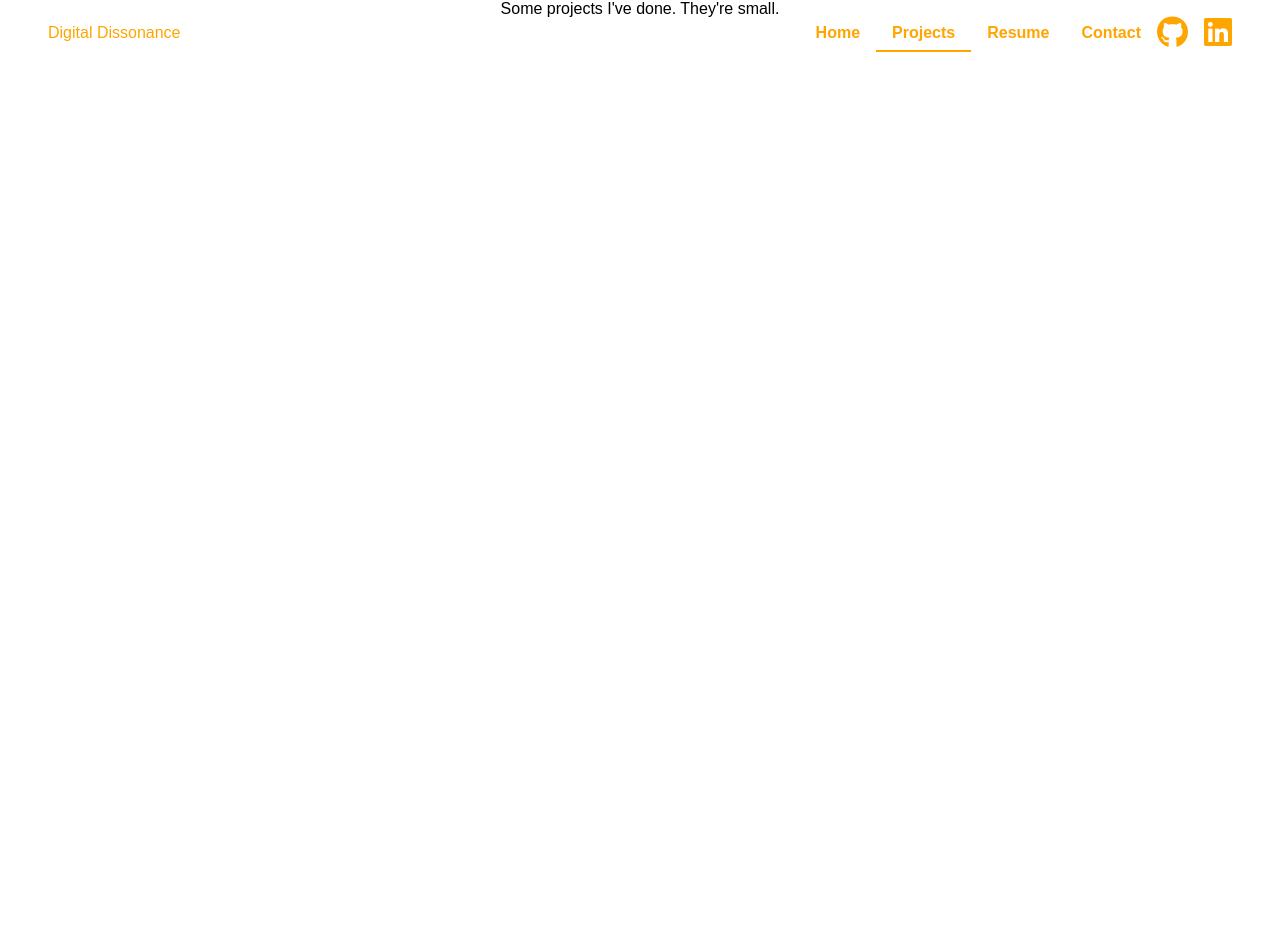
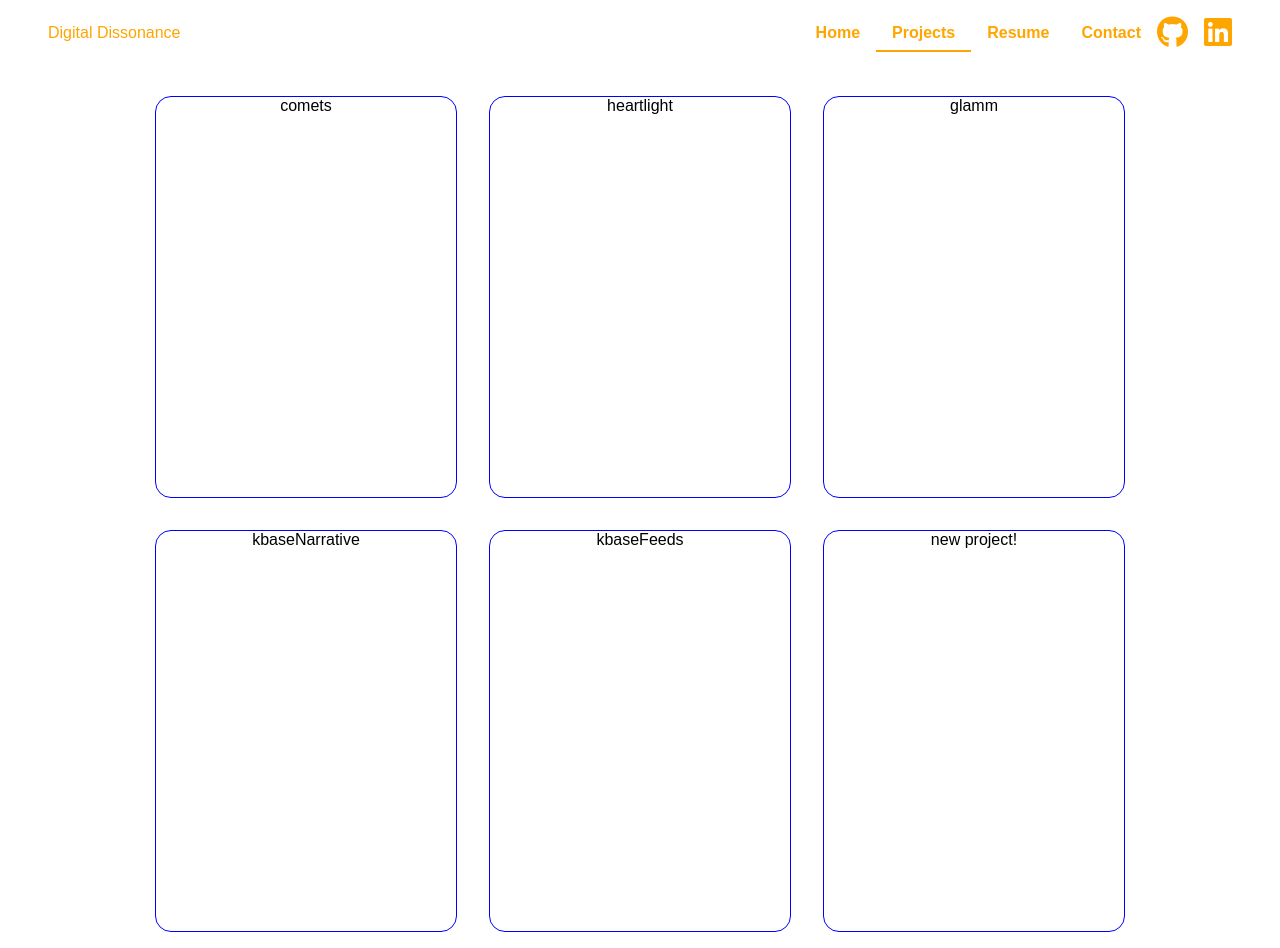
Before and after one commit to briehl/briehl.github.io, a React (Create React App) app: page /projects in a window 1280 px wide. Before the commit the page ends 800 px from the top, so only its background shows below. Built offline with nearby package versions, Linux system fonts and the light colour scheme.

Commit message:
First steps on portfolio

```diff
--- a/src/App.js
+++ b/src/App.js
@@ -16,6 +16,7 @@ class App extends Component {
       <Router>
         <div className="App">
           <RoutedNavBar />
+          <div style={{paddingTop: "5rem"}}></div>
           <Route exact path='/' component={Home} />
           <Route path='/projects' component={Projects} />
           <Route path='/resume' component={Resume} />
--- a/src/components/Projects.js
+++ b/src/components/Projects.js
@@ -1,4 +1,5 @@
 import React, { Component } from 'react';
+import Portfolio from './portfolio/Portfolio';
 
 export default class Projects extends Component {
     constructor(props) {
@@ -7,7 +8,7 @@ export default class Projects extends Component {
 
     render() {
         return (
-            <div>Some projects I've done. They're small.</div>
+            <Portfolio></Portfolio>
         )
     }
 }
--- a/src/components/navbar/NavTabs.js
+++ b/src/components/navbar/NavTabs.js
@@ -12,8 +12,6 @@ export function NavTabs(props) {
 }
 
 export function Tab(props) {
-    console.log(props);
-
     let tabButton = <div className={styles.navbarTab}>{props.label}</div>
     if (props.selected) {
         tabButton = <div className={styles.selected}>{tabButton}</div>
--- a/src/components/portfolio/Portfolio.js
+++ b/src/components/portfolio/Portfolio.js
@@ -1 +1,19 @@
 import React, { Component } from 'react';
+import PortfolioCard from './PortfolioCard';
+import projects from './projects.json';
+import styles from '../../css/Portfolio.module.css';
+import Projects from '../Projects';
+
+export default class Portfolio extends Component {
+    constructor(props) {
+        super(props);
+        console.log(projects);
+    }
+
+    render() {
+        let projectCards = projects.map((project) => <PortfolioCard {...project} key={project.id}></PortfolioCard>)
+        return (
+            <div className={styles.portfolio}>{projectCards}</div>
+        )
+    }
+}
--- a/src/components/portfolio/portfolioCard.js
+++ b/src/components/portfolio/portfolioCard.js
@@ -0,0 +1,25 @@
+import React, { Component } from 'react';
+import styles from '../../css/Portfolio.module.css';
+
+export default class PortfolioCard extends Component {
+    constructor(props) {
+        super(props);
+        this.state = {
+            zoomed: false
+        }
+   }
+
+    toggleZoom() {
+        this.setState((state) => ({
+            zoomed: !state.zoomed
+        }))
+    }
+
+    render() {
+        return (
+            <div className={styles.portfolioCardContainer} onClick={this.toggleZoom.bind(this)}>
+                <div>{this.props.id}</div>
+            </div>
+        )
+    }
+}
--- /dev/null
+++ b/src/components/portfolio/projects.json
@@ -0,0 +1,55 @@
+[{
+    "id": "comets",
+    "name": "COMETS",
+    "startDate": "",
+    "endDate": "",
+    "url": "",
+    "doi": "",
+    "shortText": "Computation of Microbial Ecosystems in Time and Space",
+    "photoRoll": []
+}, {
+    "id": "heartlight",
+    "name": "Heart Light",
+    "startDate": "",
+    "endDate": "",
+    "url": "",
+    "doi": "",
+    "shortText": "I gave her my heart. In a box. With a little mood lighting.",
+    "photoRoll": []
+}, {
+    "id": "glamm",
+    "name": "GLAMM",
+    "startDate": "",
+    "endDate": "",
+    "url": "",
+    "doi": "",
+    "shortText": "Genome-linked Application for Metabolic Maps",
+    "photoRoll": []
+}, {
+    "id": "kbaseNarrative",
+    "name": "KBase Narrative",
+    "startDate": "",
+    "endDate": "",
+    "url": "",
+    "doi": "",
+    "shortText": "The KBase Narrative Interface, a rather fancy set of extensions and modifications to the Jupyter Notebook",
+    "photoRoll": []
+}, {
+    "id": "kbaseFeeds",
+    "name": "KBase Feeds",
+    "startDate": "",
+    "endDate": "",
+    "url": "",
+    "doi": "",
+    "shortText": "KBase Feeds service and interface",
+    "photoRoll": []
+}, {
+    "id": "new project!",
+    "name": "KBase Feeds",
+    "startDate": "",
+    "endDate": "",
+    "url": "",
+    "doi": "",
+    "shortText": "KBase Feeds service and interface",
+    "photoRoll": []
+}]
--- /dev/null
+++ b/src/css/Portfolio.module.css
@@ -0,0 +1,24 @@
+.portfolio {
+    display: flex;
+    flex-direction: row;
+    flex-wrap: wrap;
+    padding-left: 10%;
+    padding-right: 10%;
+    justify-content: center;
+}
+
+.portfolioCardContainer {
+    margin: 1rem;
+    max-width: 300px;
+    min-width: 300px;
+    max-height: 400px;
+    min-height: 400px;
+    border: 1px solid blue;
+    border-radius: 1rem;
+    cursor: pointer;
+}
+
+.portfolioCardContainer:hover {
+    background-color: gray;
+    transition-duration: 500ms;
+}
```
Also changed, not shown: 1 other file (tests, documents, lock files or other folders).
